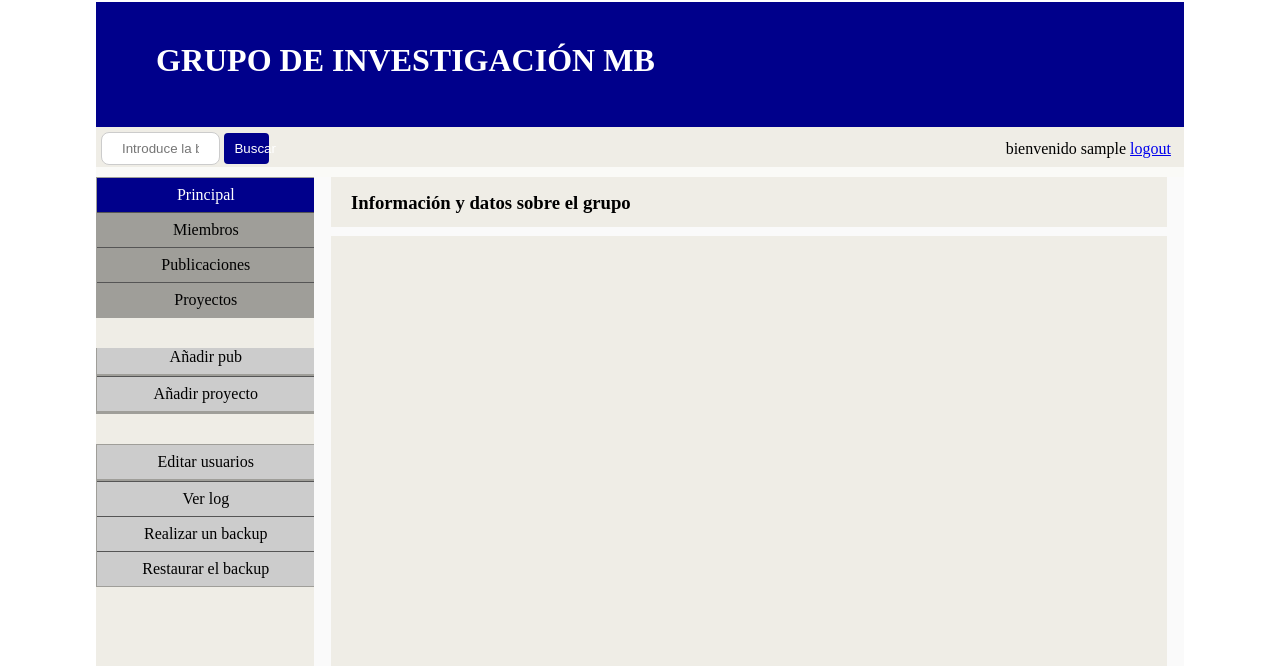
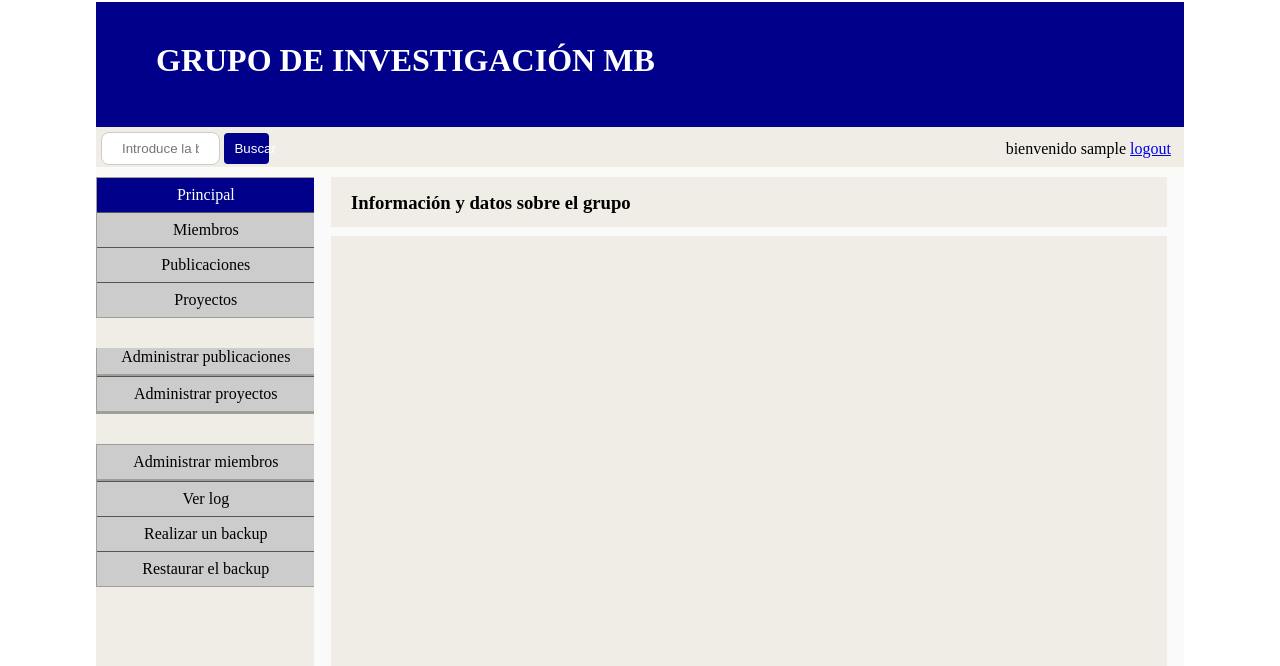
Before and after one commit to Mustapha90/TW, a PHP site: page /Escritorio/index.php in a window 1280 px wide. Shown: the top 666 px of the page. Run offline with PHP 8.4, Linux system fonts and the light colour scheme; a user stored in the database is signed in; some libraries are stand-ins or nearby versions.

Commit message:
menu navbar css

```diff
--- a/navbar.php
+++ b/navbar.php
@@ -1,6 +1,6 @@
 <nav id="navbar">
 	<div id="nav1">
-	  <ul>
+	  <ul class="mainmenu">
 			<li><a class="active" href="index.php?sec=portada">Principal</a></li>
 			<li><a href="index.php?sec=miembros">Miembros</a></li>
 			<li><a href="index.php?sec=publicaciones">Publicaciones</a></li>
@@ -14,16 +14,16 @@
 	<?php if(isset($_SESSION['loggedin'])) : ?>
 	<div id="nav2">
 		<ul class="mainmenu">
-			<li><a href="index.php?sec=addpub" >Añadir pub</a>
+			<li><a>Administrar publicaciones</a>
 				<ul class="submenu">
-					<li><a href="index.php?sec=adduser">Añadir pub</a></li>
-					<li><a href="">Editar pub</a></li>
+					<li><a href="index.php?sec=adduser">Añadir pubublicación</a></li>
+					<li><a href="">Editar publicaciones</a></li>
 				</ul>
 			</li>
-			<li><a href="index.php?sec=addproyecto">Añadir proyecto</a>
+			<li><a>Administrar proyectos</a>
 				<ul class="submenu">
 					<li><a href="index.php?sec=adduser">Añadir proyecto</a></li>
-					<li><a href="">Editar proyecto</a></li>
+					<li><a href="">Editar proyectos</a></li>
 				</ul>
 			</li>
 		</ul>
@@ -36,10 +36,10 @@
 	<?php if(isset($_SESSION['loggedin']) and $_SESSION['admin']==1) : ?>
 		<div id="nav1">
 			<ul class="mainmenu">
-				<li><a>Editar usuarios</a>
+				<li><a>Administrar miembros</a>
 					<ul class="submenu">
 						<li><a href="index.php?sec=adduser">Añadir miembro</a></li>
-						<li><a href="index.php?sec=editarusuarios">Editar usuario</a></li>
+						<li><a href="index.php?sec=editarusuarios">Editar miembro</a></li>
 			  		</ul>
 				</li>
 				<li><a href="index.php?sec=log">Ver log</a></li>
```
